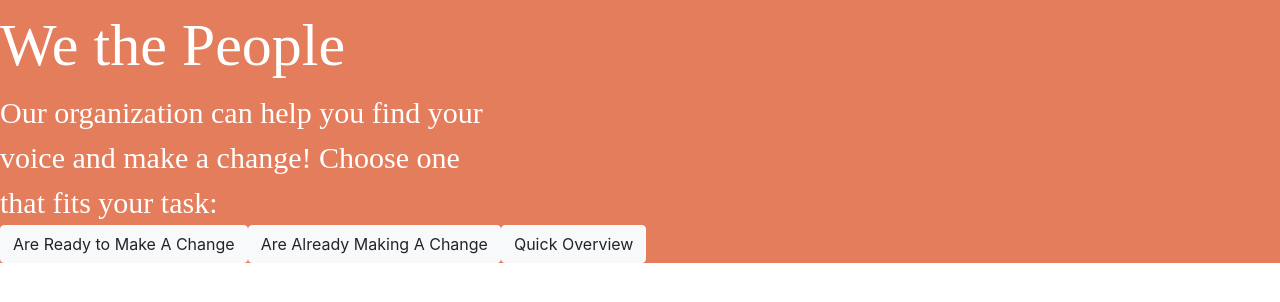
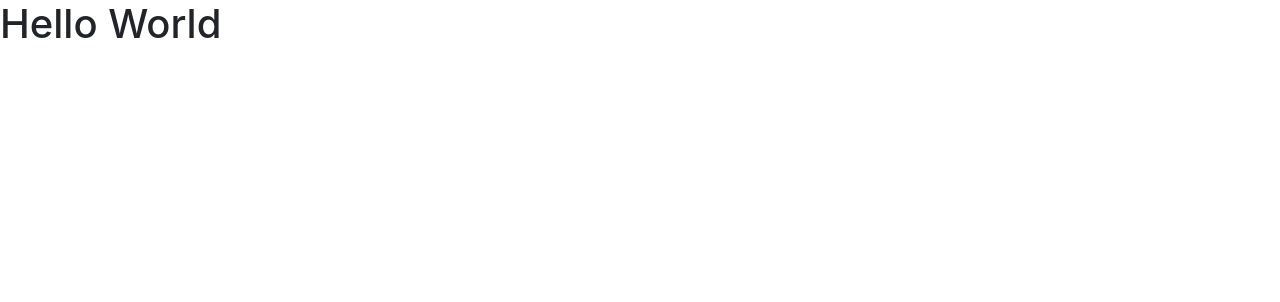
Before and after one commit to delaware19/team-13, a React (Create React App) app in the folder wethepeople/: page /Lv1 in a window 1280 px wide. Shown: the top 302 px of the page. Built offline with nearby package versions, Linux system fonts and the light colour scheme.

Commit message:
I did a thing?

```diff
--- a/wethepeople/src/App.js
+++ b/wethepeople/src/App.js
@@ -8,11 +8,15 @@ import SignIn from './pages/SignIn/SignIn';
 import SignUP from './pages/SignUp/SignUp';
 import InterActiveRoadMap from './pages/InterActiveRoadMap/InterActiveRoadMap';
 import RoadMap from './pages/RoadMap/RoadMap';
+import Level1 from './pages/Lv1/Level1';
 
 
 function App() {
   return (
     <Switch>
+      <Route path='/Lv1'>
+        <Level1 />
+      </Route>
       <Route path='/InterActiveRoadMap'>
         <InterActiveRoadMap />
       </Route>
--- a/wethepeople/src/pages/InterActiveRoadMap/InterActiveRoadMap.js
+++ b/wethepeople/src/pages/InterActiveRoadMap/InterActiveRoadMap.js
@@ -1,5 +1,5 @@
 import React, { Component } from "react";
-import { Form, Button } from "react-bootstrap";
+import { Link } from 'react-router-dom';
 //import styled from "styled-components";
 import 'bootstrap/dist/css/bootstrap.min.css';
 import reseach1 from "../InterActiveRoadMap/assets/research_l1.png";
@@ -28,7 +28,9 @@ export class InterActiveRoadMap extends Component {
           <div className = "phase1">
             <h1>Reseach Phase</h1>
             <div>
-                <img src = {reseach1}></img>
+                <Link to='/Lv1'>
+                    <img src = {reseach1}></img>
+                </Link>
                 <img src = {reseach2} style = {{filter: "grayscale(100%)"}}></img>
                 <img src = {reseach3} style = {{filter: "grayscale(100%)"}}></img>
             </div>
--- /dev/null
+++ b/wethepeople/src/pages/Lv1/Level1.js
@@ -0,0 +1,24 @@
+import React, { Component }  from "react";
+import {Button} from "react-bootstrap";
+import styled from "styled-components";
+import 'bootstrap/dist/css/bootstrap.min.css';
+
+import roadmap from "../HomePage/assets/roadmap.png";
+
+import { Link } from 'react-router-dom';
+
+// The overall page when you click on welcome page
+// Top Wrapper takes the elements on the top of the page
+// Listing Wrapper takes care of the dynamically given items
+// and puts them in a grid that reponsively adjusts
+
+
+export class Level1 extends Component{
+    render() {
+        return (
+            <h1>Hello World</h1>
+        );
+    }
+}
+
+export default Level1;
```
